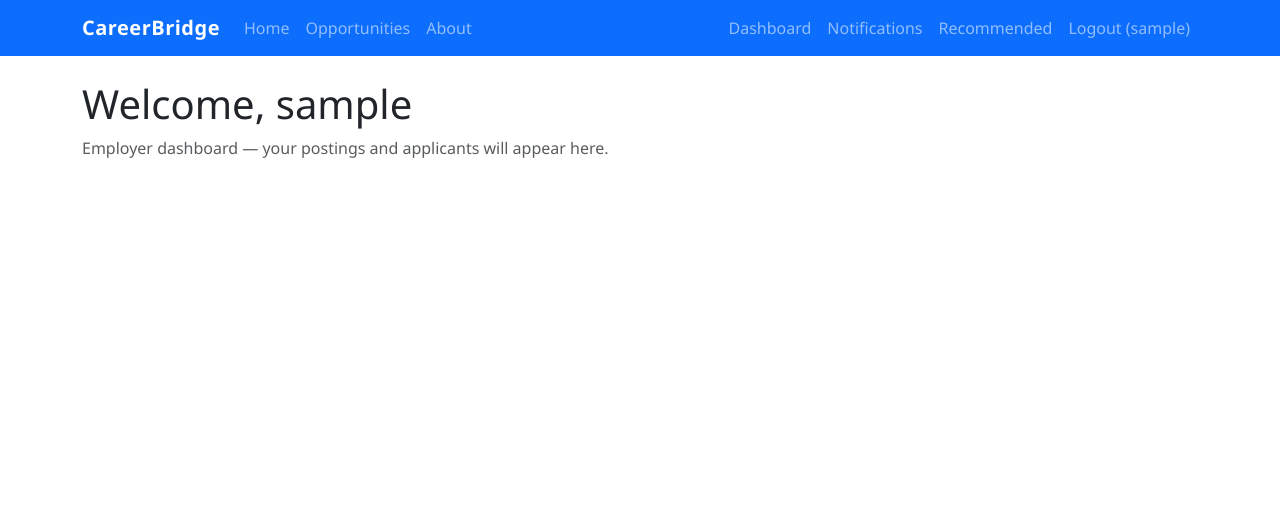
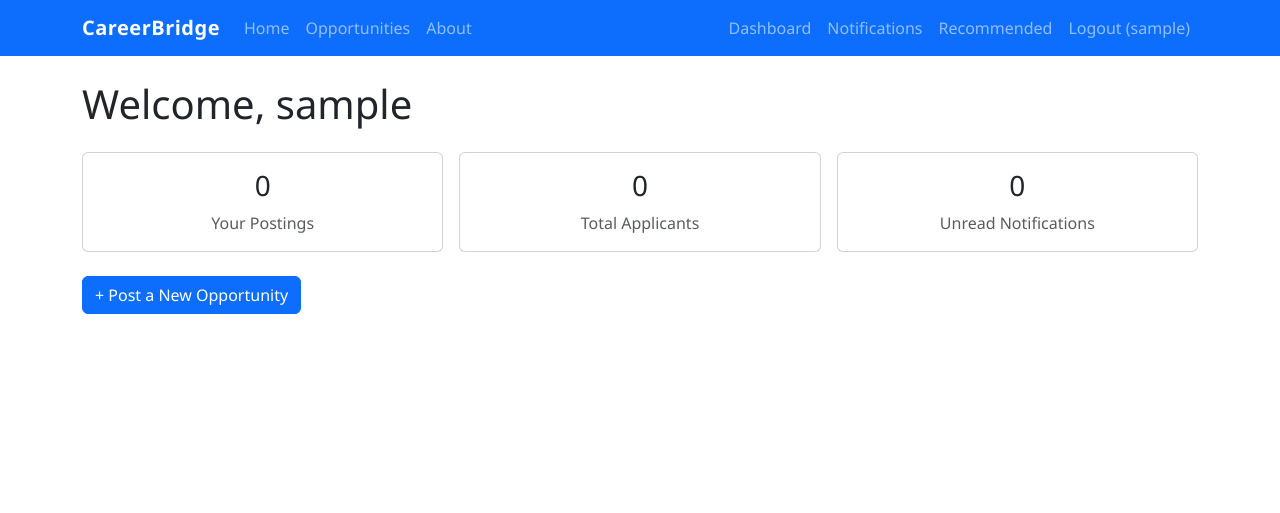
Before and after one commit to km4897/Career-bridge, a Django app: page /dashboard/employer/ in a window 1280 px wide. Shown: the top 513 px of the page. Run offline with Django 5.2, Linux system fonts and the light colour scheme; the visitor is signed in with stand-in values (Sample User, id 1); data that the repository does not hold is empty; some libraries are stand-ins or nearby versions.

Commit message:
Replace placeholder dashboards with live applicant/employer/admin stats

```diff
--- a/dashboard/templates/dashboard/employer_dashboard.html
+++ b/dashboard/templates/dashboard/employer_dashboard.html
@@ -1,6 +1,27 @@
 {% extends "base.html" %}
 {% block title %}Employer Dashboard — CareerBridge{% endblock %}
 {% block content %}
-<h1>Welcome, {{ user.username }}</h1>
-<p class="text-muted">Employer dashboard — your postings and applicants will appear here.</p>
+<h1 class="mb-4">Welcome, {{ user.username }}</h1>
+
+<div class="row g-3 mb-4">
+  <div class="col-md-4">
+    <div class="card text-center"><div class="card-body">
+      <h3>{{ postings.count }}</h3><p class="text-muted mb-0">Your Postings</p>
+      <a href="{% url 'opportunities:my_opportunities' %}" class="stretched-link"></a>
+    </div></div>
+  </div>
+  <div class="col-md-4">
+    <div class="card text-center"><div class="card-body">
+      <h3>{{ total_applicants }}</h3><p class="text-muted mb-0">Total Applicants</p>
+    </div></div>
+  </div>
+  <div class="col-md-4">
+    <div class="card text-center"><div class="card-body">
+      <h3>{{ unread_notifications }}</h3><p class="text-muted mb-0">Unread Notifications</p>
+      <a href="{% url 'notifications:list' %}" class="stretched-link"></a>
+    </div></div>
+  </div>
+</div>
+
+<a href="{% url 'opportunities:create' %}" class="btn btn-primary">+ Post a New Opportunity</a>
 {% endblock %}
--- a/dashboard/views.py
+++ b/dashboard/views.py
@@ -1,10 +1,16 @@
+from django.contrib.auth import get_user_model
 from django.contrib.auth.decorators import login_required
 from django.shortcuts import redirect, render
+
+from applications.models import Application
+from matching.services import get_recommended_opportunities
+from opportunities.models import Opportunity
+
+User = get_user_model()
 
 
 @login_required
 def redirect_dashboard(request):
-    """Send the logged-in user to the dashboard for their role."""
     role = request.user.role
     if role == request.user.Role.APPLICANT:
         return redirect("dashboard:applicant")
@@ -15,14 +21,37 @@ def redirect_dashboard(request):
 
 @login_required
 def applicant_dashboard(request):
-    return render(request, "dashboard/applicant_dashboard.html")
+    applications = Application.objects.filter(applicant=request.user).select_related("opportunity")
+    recommended = get_recommended_opportunities(request.user, limit=5)
+    unread_notifications = request.user.notifications.filter(is_read=False).count()
+    return render(request, "dashboard/applicant_dashboard.html", {
+        "applications": applications,
+        "recommended": recommended,
+        "unread_notifications": unread_notifications,
+    })
 
 
 @login_required
 def employer_dashboard(request):
-    return render(request, "dashboard/employer_dashboard.html")
+    postings = Opportunity.objects.filter(employer=request.user)
+    total_applicants = Application.objects.filter(opportunity__employer=request.user).count()
+    unread_notifications = request.user.notifications.filter(is_read=False).count()
+    return render(request, "dashboard/employer_dashboard.html", {
+        "postings": postings,
+        "total_applicants": total_applicants,
+        "unread_notifications": unread_notifications,
+    })
 
 
 @login_required
 def admin_dashboard(request):
-    return render(request, "dashboard/admin_dashboard.html")
+    stats = {
+        "total_users": User.objects.count(),
+        "total_applicants": User.objects.filter(role=User.Role.APPLICANT).count(),
+        "total_employers": User.objects.filter(role=User.Role.EMPLOYER).count(),
+        "total_opportunities": Opportunity.objects.count(),
+        "active_opportunities": Opportunity.objects.filter(is_active=True).count(),
+        "total_applications": Application.objects.count(),
+        "placements": Application.objects.filter(status=Application.Status.ACCEPTED).count(),
+    }
+    return render(request, "dashboard/admin_dashboard.html", {"stats": stats})
```
Also changed, not shown: dashboard/templates/dashboard/admin_dashboard.html (+10 -2 lines), dashboard/templates/dashboard/applicant_dashboard.html (+36 -3 lines).
